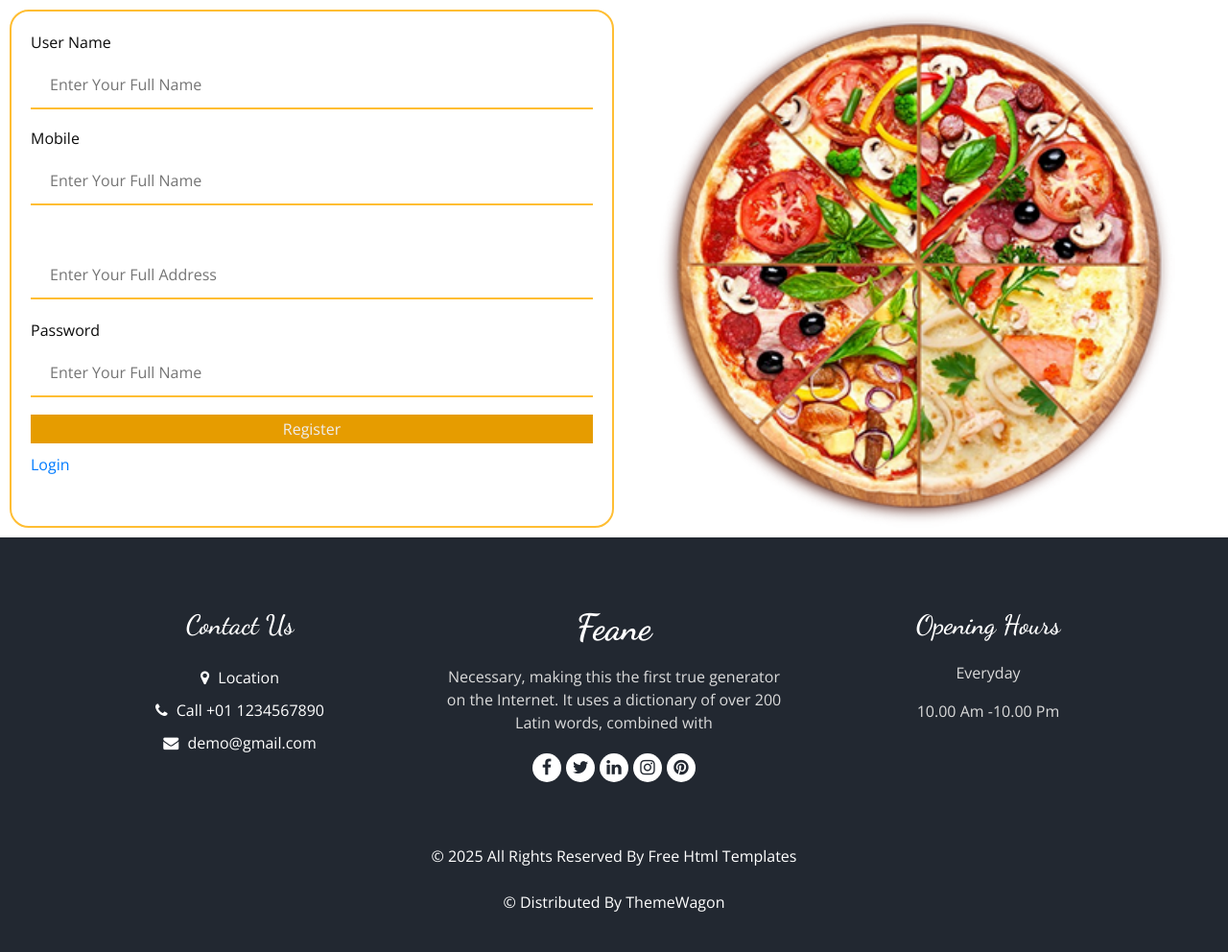
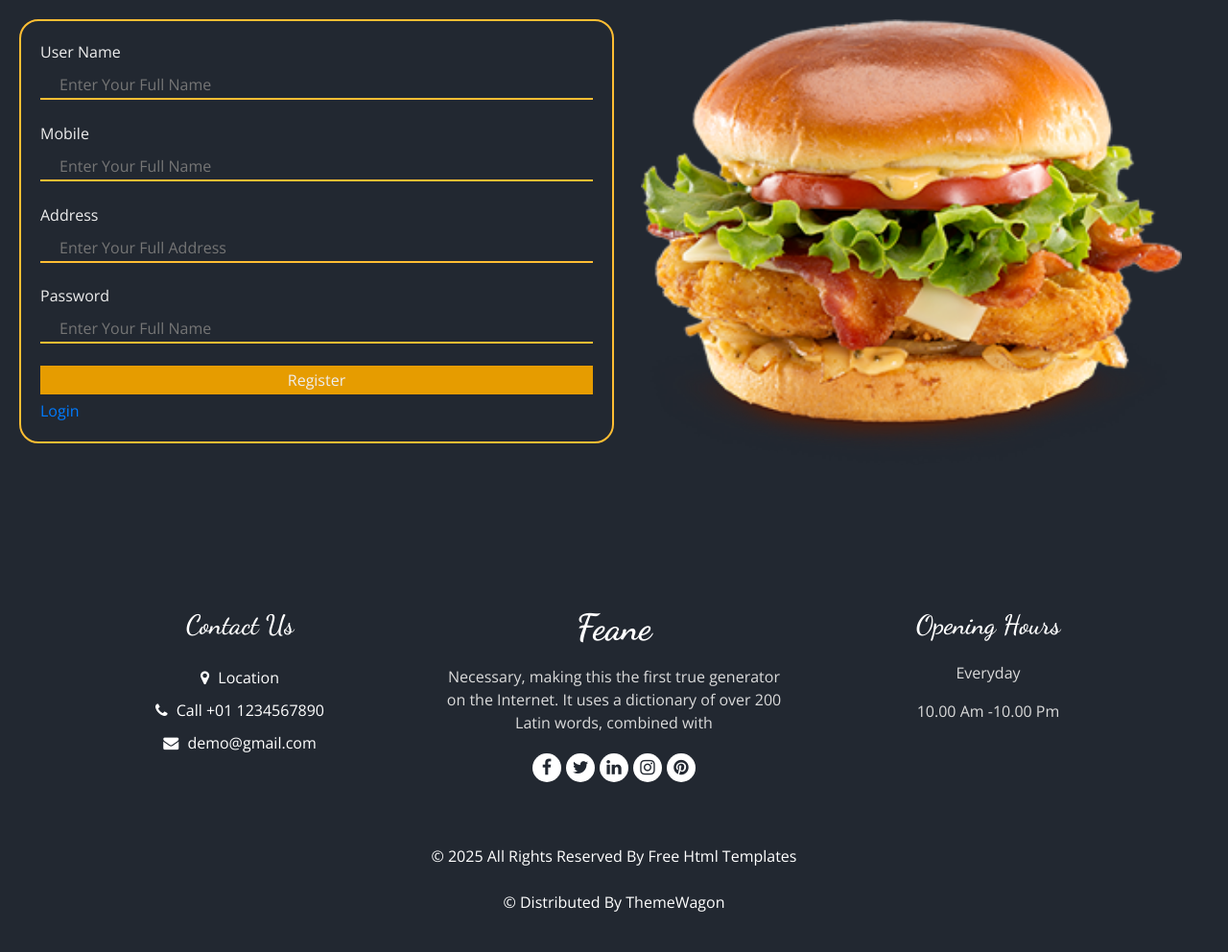
Before and after one commit to asifahmad0/foodApp, a Django app: page /profile/ in a window 1280 px wide. Shown: the part 88-1080 px from the top of the page at 96% size. Run offline with Django 5.2, Linux system fonts and the light colour scheme; some libraries are stand-ins or nearby versions.

Commit message:
login/register backend

```diff
--- a/foodProject/foodApp/admin.py
+++ b/foodProject/foodApp/admin.py
@@ -1,5 +1,5 @@
 from django.contrib import admin
-from .models import itemsList,items,Review,book_table
+from .models import *
 
 # Register your models here.
 
@@ -12,3 +12,4 @@ admin.site.register(itemsList)
 admin.site.register(items)
 admin.site.register(Review)
 admin.site.register(book_table)
+admin.site.register(profileDB)
--- a/foodProject/foodApp/views.py
+++ b/foodProject/foodApp/views.py
@@ -1,6 +1,8 @@
 from django.shortcuts import render,redirect
 from django.http import HttpResponse
-from .models import itemsList,items,Review,book_table
+from django.contrib.auth import authenticate, login, logout
+from django.contrib.auth.models import User
+from .models import *
 
 # Create your views here.
 
@@ -65,8 +67,27 @@ def feedback(request):
 
 def profile(request):
 
+    if request.method == 'POST':
+        Uname = request.POST.get('Uname')
+        Mobile = request.POST.get('Mobile')
+        Add = request.POST.get('Add')
+        Passs = request.POST.get('Pass')
+        data = User.objects.create_user(Uname,Mobile,Passs)
+        data1 = profileDB(uname=Uname,mobile=Mobile,add=Add,passs=Passs)
+        data.save()
+        data1.save()
+        print(Uname,Mobile,Add,Passs)
+
     return render(request, 'profile.html')
 
 def loginn(request):
 
+    if request.method == 'POST':
+        Uname = request.POST.get('Uname')
+        Pass = request.POST.get('Pass')
+        userr= authenticate(request,username=Uname,password=Pass)
+        if userr is not None:
+           login(request, userr)
+           return redirect('/')
+
     return render(request, 'login.html')
--- a/foodProject/statics/css/responsive.css
+++ b/foodProject/statics/css/responsive.css
@@ -94,4 +94,5 @@ padding-left: 0;
     float: left;
     width: 50%;
   }
+
 }
--- a/foodProject/statics/css/style.css
+++ b/foodProject/statics/css/style.css
@@ -316,16 +316,20 @@ a:focus {
 #entre_account{
   width:100vw;
   height: 70vh;
-  padding: 10px;
+  padding: 20px;
+  background-color: #222831;
   display: grid;
   grid-template-columns: repeat(2, 1fr);
+  overflow: hidden;
 }
 
 .form{
+  height: 85%;
   display: flex;
   flex-direction: column;
+  color: #eee;
   padding: 20px;
-  gap: 10px;
+  gap: 5px;
   border: 2px solid #ffbe33;
   border-radius: 20px;
 }
@@ -337,8 +341,9 @@ a:focus {
 }
 .form div input{
  width: 100%;
- height: 50px;
- color: #000000;
+ height: 30px;
+ color:#eee;
+ background: transparent;
  padding-left: 20px;
  outline: none;
  border: none;
@@ -360,12 +365,10 @@ a:focus {
 }
 .login img{
   width: 100%;
-  height: 100%;
+  height: 90%;
   object-fit: contain;
 }
-#login{
-  display: none;
-}
+
 
 #profile{
   width: 200px;
--- a/foodProject/template/login.html
+++ b/foodProject/template/login.html
@@ -10,14 +10,14 @@
 
         <form class="form" action="" method="POST">{% csrf_token %}
             <div>
-                <label for="">User Name</label>
+                <label for="Uname">User Name</label>
                 <input type="text" name="Uname" placeholder="Enter Your Full Name" required>
             </div>
             <div>
-                <label for="">Password</label>
+                <label for="Pass">Password</label>
                 <input type="password" name="Pass" placeholder="Enter Your Password" required>
             </div>
-            <button type="submit">Register</button>
+            <button type="submit">Login</button>
             <a href="{% url 'Profile' %}">Register</a>
         </form>
 
--- a/foodProject/template/profile.html
+++ b/foodProject/template/profile.html
@@ -6,28 +6,28 @@
 <main id="entre_account">
         <form class="form" action="" method="POST">{% csrf_token %}
             <div>
-                <label for="">User Name</label>
-                <input type="text" placeholder="Enter Your Full Name" required>
+                <label for="Uname">User Name</label>
+                <input type="text" name="Uname" placeholder="Enter Your Full Name" required>
             </div>
             <div>
-                <label for="">Mobile</label>
-                <input type="text" name="Mobile" placeholder="Enter Your Full Name" required>
+                <label for="Mobile">Mobile</label>
+                <input type="number" name="Mobile" placeholder="Enter Your Full Name" required>
             </div>
             <div>
-                <label for=""><Address></Address></label>
+                <label for="Add">Address</label>
                 <input type="text" name="Add" placeholder="Enter Your Full Address" required>
             </div>
             <div>
-                <label for="">Password</label>
-                <input type="text" name="Pass" placeholder="Enter Your Full Name" required>
+                <label for="Pass">Password</label>
+                <input type="password" name="Pass" placeholder="Enter Your Full Name" required>
             </div>
             <button type="submit">Register</button>
             <a href="{% url 'Login' %}">Login</a>
         </form>
 
         <div class="login">
-            <img src="{% static 'images/f6.png'%}">
-    </div>
+            <img src="{% static 'images/f7.png'%}">
+        </div>
 
 </main>
 {% endblock %}
```
Also changed, not shown: foodProject/foodApp/models.py (+9 -0 lines), foodProject/db.sqlite3, foodProject/foodApp/migrations/0005_profile.py (added), foodProject/foodApp/migrations/0006_rename_profile_profiledb.py (added).
